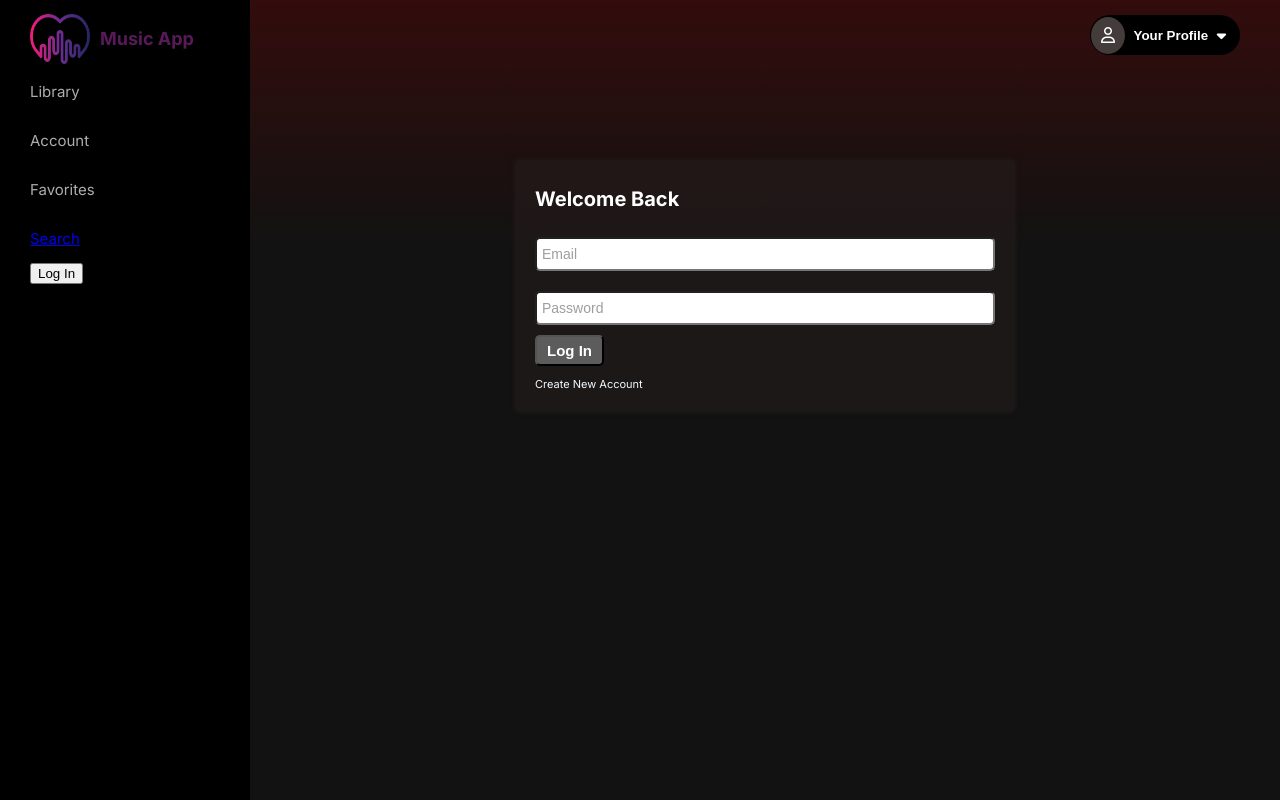
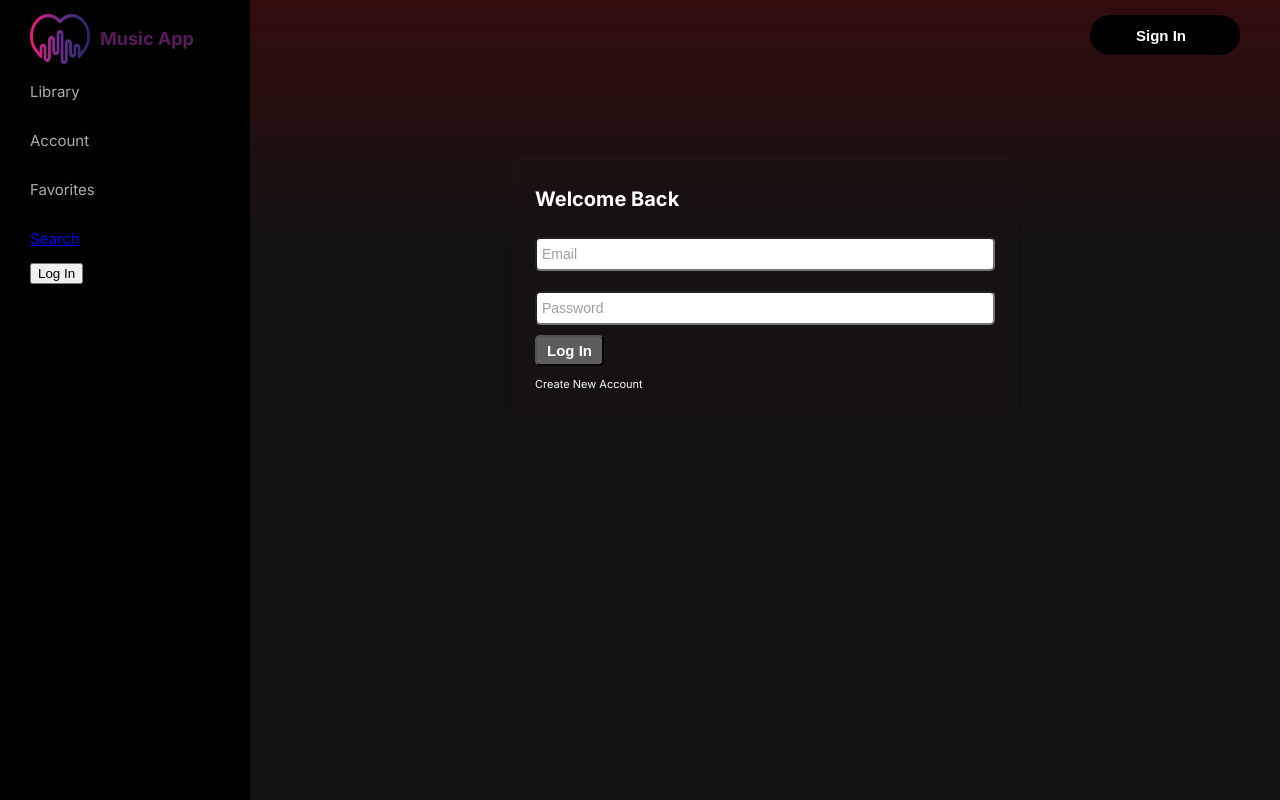
Before and after one commit to Melton-Paul/Music-App, a React (Create React App) app: page /login in a window 1280 px wide. Built offline with nearby package versions, Linux system fonts and the light colour scheme; no server answers.

Commit message:
Logged in vs Logged out rendering

```diff
--- a/src/components/Auth/Auth.module.css
+++ b/src/components/Auth/Auth.module.css
@@ -1,5 +1,5 @@
 .auth {
-  background: rgba(41, 31, 31, 0.5);
+  background: rgba(27, 19, 19, 0.5);
   padding: 1rem 2rem;
   border-radius: 5px;
   box-shadow: 0px 0px 5px #221c1c;
--- a/src/components/Search/SearchPage.module.css
+++ b/src/components/Search/SearchPage.module.css
@@ -1,6 +1,7 @@
 .songs-container {
   display: flex;
   flex-wrap: wrap;
+  justify-content: space-between;
   gap: 1rem;
 }
 .search-header {
--- a/src/components/Search/SearchPage.tsx
+++ b/src/components/Search/SearchPage.tsx
@@ -9,6 +9,8 @@ export default function SearchPage() {
   const songs =
     songCtx.filteredSongs.length > 0 ? songCtx.filteredSongs : songCtx.songs;
 
+  console.log(songCtx.songs);
+
   const songHtml = songs.map((song) => (
     <MediumCard
       img={song.img}
@@ -17,6 +19,7 @@ export default function SearchPage() {
       desc={song.desc}
       artist={song.artist}
       mp3={song.mp3}
+      key={song.id}
     />
   ));
 
--- a/src/components/SimilarSongs/SimilarSongs.module.css
+++ b/src/components/SimilarSongs/SimilarSongs.module.css
@@ -1,7 +1,28 @@
+.similar-page {
+  display: flex;
+  flex-direction: column;
+}
+.similar-header {
+  display: flex;
+  justify-content: space-between;
+}
+
 .similarSongs {
   display: grid;
   gap: 1rem;
   width: 100%;
+}
+.link {
+  text-decoration: none;
+  font-size: 1.4rem;
+  color: rgb(189, 196, 196);
+  align-self: flex-end;
+  margin-bottom: 1rem;
+  font-weight: bold;
+}
+.link:hover {
+  opacity: 0.8;
+  text-decoration: underline;
 }
 
 @media screen and (max-width: 800px) {
--- a/src/components/SimilarSongs/SimilarSongs.tsx
+++ b/src/components/SimilarSongs/SimilarSongs.tsx
@@ -2,11 +2,17 @@ import React from "react";
 import styles from "./SimilarSongs.module.css";
 import MediumCard from "../SongCards/MediumCard/MediumCard";
 import songContext from "../../store/song-context";
+import authContext from "../../store/auth-context";
+import { Link } from "react-router-dom";
 
 export default function SimilarSongs() {
   const songCtx = React.useContext(songContext);
+  const authCtx = React.useContext(authContext);
 
-  const songHtml = songCtx.songs.map((song) => (
+  const temp = [...songCtx.songs];
+  const songArr = authCtx.userId ? temp.splice(0, 8) : songCtx.songs;
+
+  const songHtml = songArr.map((song) => (
     <MediumCard
       img={song.img}
       name={song.name}
@@ -19,8 +25,17 @@ export default function SimilarSongs() {
   ));
 
   return (
-    <section>
-      <h2>Similar to what you listen to</h2>
+    <section className={styles["similar-page"]}>
+      <div className={styles["similar-header"]}>
+        <h2>
+          {authCtx.userId ? "Similar to what you listen to" : "Our Catalog"}
+        </h2>
+        {authCtx.userId && (
+          <Link to="search" className={styles.link}>
+            See All
+          </Link>
+        )}
+      </div>
       <article className={styles.similarSongs}>{songHtml}</article>
     </section>
   );
--- a/src/components/Topbar/Topbar.module.css
+++ b/src/components/Topbar/Topbar.module.css
@@ -43,6 +43,13 @@
 .profile-button-carat {
   font-size: 1.5rem;
 }
+.link {
+  text-decoration: none;
+  font-weight: bold;
+  font-size: 1.5rem;
+  color: white;
+  justify-content: center;
+}
 
 @media screen and (min-width: 768px) {
   .topBar {
--- a/src/components/Topbar/Topbar.tsx
+++ b/src/components/Topbar/Topbar.tsx
@@ -1,7 +1,11 @@
 import React from "react";
 import styles from "./Topbar.module.css";
+import authContext from "../../store/auth-context";
+import { Link } from "react-router-dom";
 
 const Topbar: React.FC<{ scroll: number }> = ({ scroll }) => {
+  const authCtx = React.useContext(authContext);
+
   const style = {
     background:
       scroll > 0
@@ -10,8 +14,16 @@ const Topbar: React.FC<{ scroll: number }> = ({ scroll }) => {
           : "rgba(46, 6, 6,.5)"
         : "transparent",
   };
+
   return (
     <div className={styles.topBar} style={style}>
+      {!authCtx.userId ? (
+        <Link to="login">
+          <button className={styles["profile-button"] + " " + styles.link}>
+            Sign In
+          </button>
+        </Link>
+      ) : (
         <button className={styles["profile-button"]}>
           <div className={styles["profile-button-icon"]}>
             <i className="fa-regular fa-user"></i>
@@ -21,6 +33,7 @@ const Topbar: React.FC<{ scroll: number }> = ({ scroll }) => {
             <i className="fa-solid fa-caret-down"></i>
           </div>
         </button>
+      )}
     </div>
   );
 };
```
Lines whose indentation alone changed are shown as unchanged.
